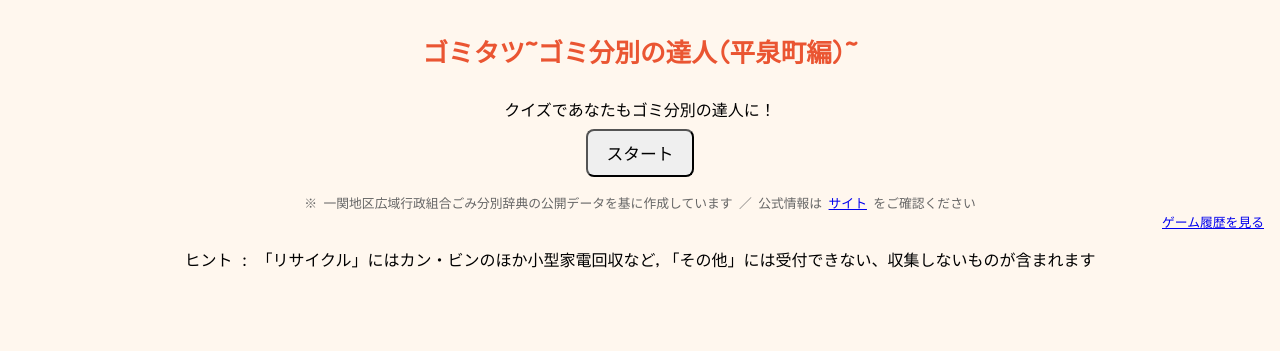
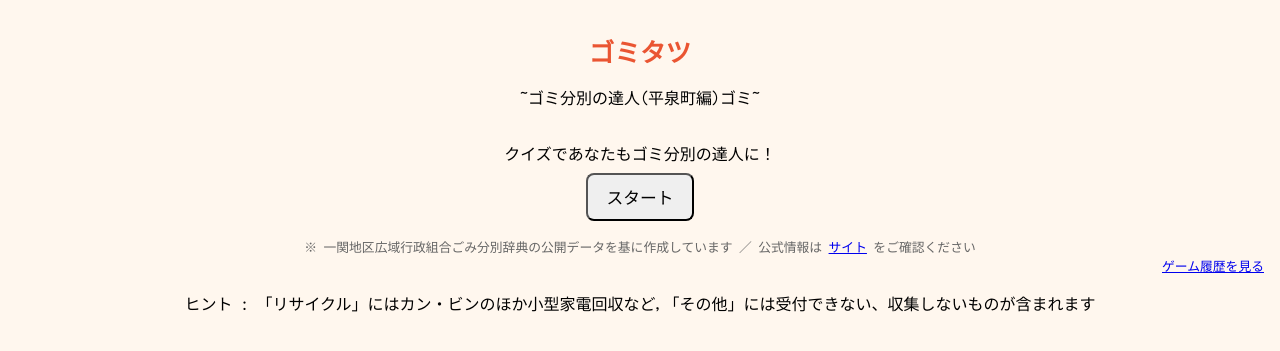
Before and after one commit to evergreen90/garbage-game, a Flask app: page / in a window 1280 px wide. Shown: the top 351 px of the page. Run offline with Flask 3, Linux system fonts and the light colour scheme.

Commit message:
タイトル修正

```diff
--- a/templates/index.html
+++ b/templates/index.html
@@ -11,7 +11,8 @@
 
 <body>
     <br>
-    <div id="title">ゴミタツ~ゴミ分別の達人(平泉町編)~</div>
+    <div id="title">ゴミタツ</div>
+    <p>~ゴミ分別の達人(平泉町編)ゴミ~</p>
     <br>
     <div id="intro">クイズであなたもゴミ分別の達人に！</div>
     <button class="start" onclick="startGame()">スタート</button>
```
